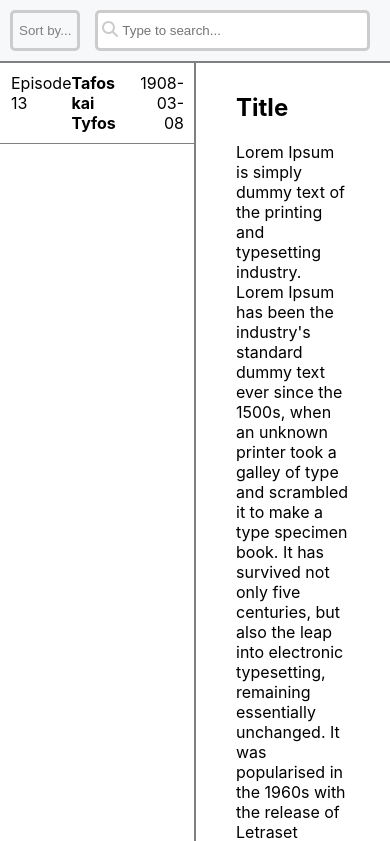
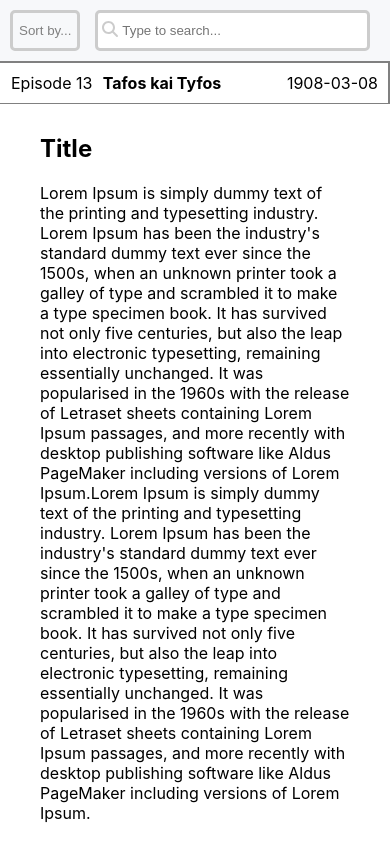
Before and after one commit to FilipposKontoes/swapi_movies_react_app, a React (Create React App) app: page / in a window 390 px wide. Shown: the top 841 px of the page. Built offline with nearby package versions, Linux system fonts and the light colour scheme.

Commit message:
MainContent css & media query

```diff
--- a/src/styled.js
+++ b/src/styled.js
@@ -2,8 +2,12 @@ import styled from "styled-components";
 
 export const  MainContentWrapper = styled.div`
     display: flex;
+    flex-direction: column;
+
+     @media (min-width: 767px) {
+    flex-direction: row;
+  }
 `;
-
 
 export  const ListItemWrapper = styled.div`
     flex: 1;
```
